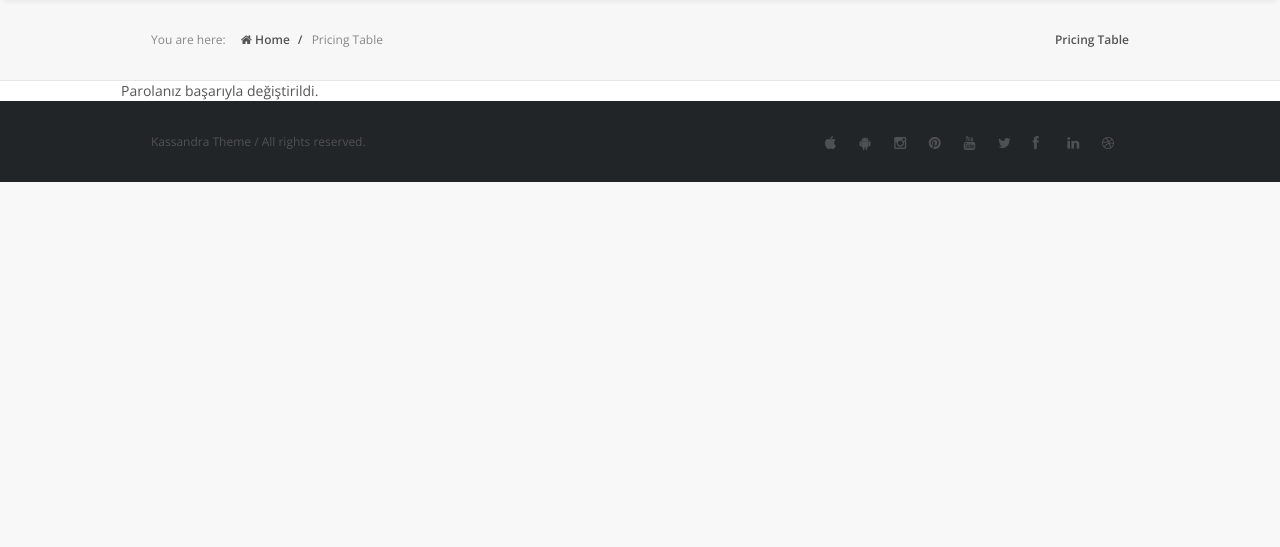
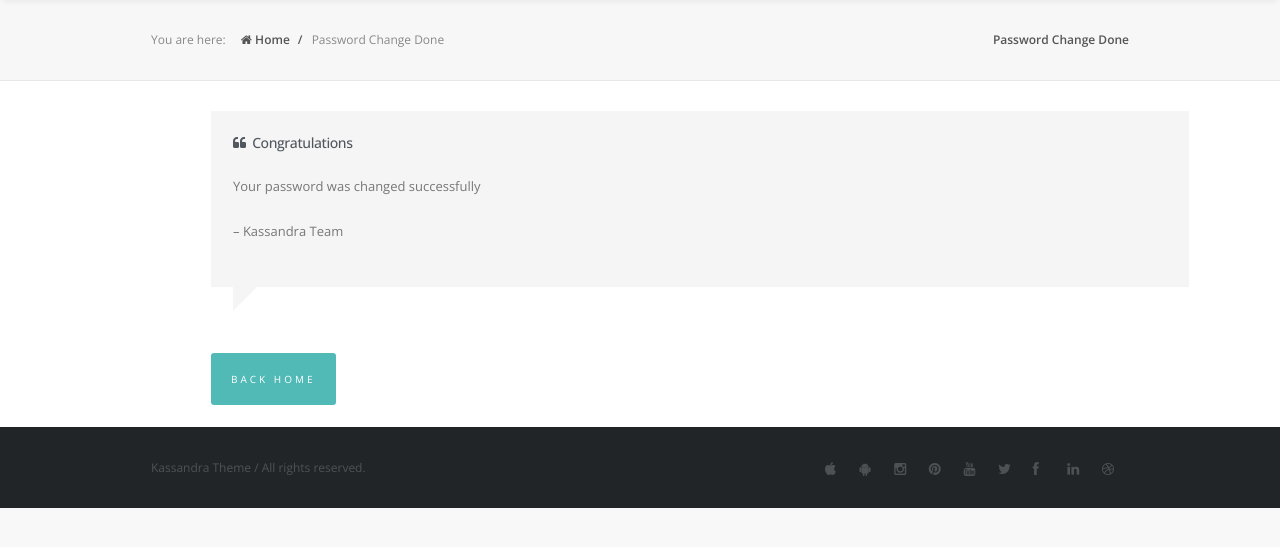
Before and after one commit to tonyukuk-software/kassandraproject, a Django app: a page that uses kassandraproject/templates/registration/password_change_done.html in a window 1280 px wide. Shown: the part 131-678 px from the top of the page. Run offline with Django 3.2, Linux system fonts and the light colour scheme; the visitor is signed in with stand-in values (Sample User, id 1); parts of the project's set-up code (start-up, migrations or seed data) failed here and were passed over; some libraries are stand-ins or nearby versions.

Commit message:
KS-33 Change Password Done  Design  - updated password_change_done.html

```diff
--- a/kassandraproject/templates/registration/password_change_done.html
+++ b/kassandraproject/templates/registration/password_change_done.html
@@ -4,28 +4,75 @@
 {% block head_block %} {% endblock %}
 
 {% block page_callout %}
-	<div class="container">
-		<div class="row">
-			<div class="span6">
+    <div class="container">
+        <div class="row">
+            <div class="span6">
                 <div class="breadcrumbs">You are here:
                     <ul>
                         <li><a href="/"><i class="fa fa-home"></i> Home</a></li>
-                        <li>Pricing Table</li>
+                        <li>Password Change Done</li>
                     </ul>
                 </div>
             </div>
 
             <div class="span6">
-                <div class="page-name">Pricing Table	</div>
+                <div class="page-name">Password Change Done</div>
             </div>
         </div>
     </div>
 {% endblock %}
 
 {% block body_block %}
-<ul>
-    Parolanız başarıyla değiştirildi.
-</ul>
+    <!-- Left sidebar -->
+
+    <!-- MAIN CONTENT -->
+    <div class="span12">
+
+        <div id="post-3761" class="post-3761 page type-page status-publish hentry instock">
+
+            <div class="main-row wpb_row vc_row-fluid     padding-top-0    ">
+
+
+                <div class="vc_span12 wpb_column column_container">
+                    <div class="wpb_wrapper">
+                        <div class="empty-space"></div>
+                        <div class="wpb_row vc_row-fluid">
+                            <div class="vc_span12 wpb_column column_container">
+                                <div class="wpb_wrapper">
+
+                                    <div class="wpb_text_column wpb_content_element ">
+                                        <div class="wpb_wrapper">
+                                            <div class="testimonial">
+                                                <h3><i class="fa fa-quote-left "></i>&nbsp;
+                                                    Congratulations</h3>
+
+                                                <p>Your password was changed successfully</p>
+
+                                                <p>– Kassandra Team</p>
+
+                                                <div class="testimonial-arrow"></div>
+                                            </div>
+                                            <p><input type="submit" value="Back Home"
+                                                      class="wpcf7-form-control wpcf7-submit">
+                                            </p>
+
+                                        </div>
+                                    </div>
+                                </div>
+                            </div>
+
+
+                        </div>
+                        <div class="empty-space"></div>
+                    </div>
+                </div>
+            </div>
+
+        </div>
+
+    </div>
+
+    <!-- Right sidebar -->
 {% endblock %}
 
 {% block quote_section_block %} {% endblock %}
```
